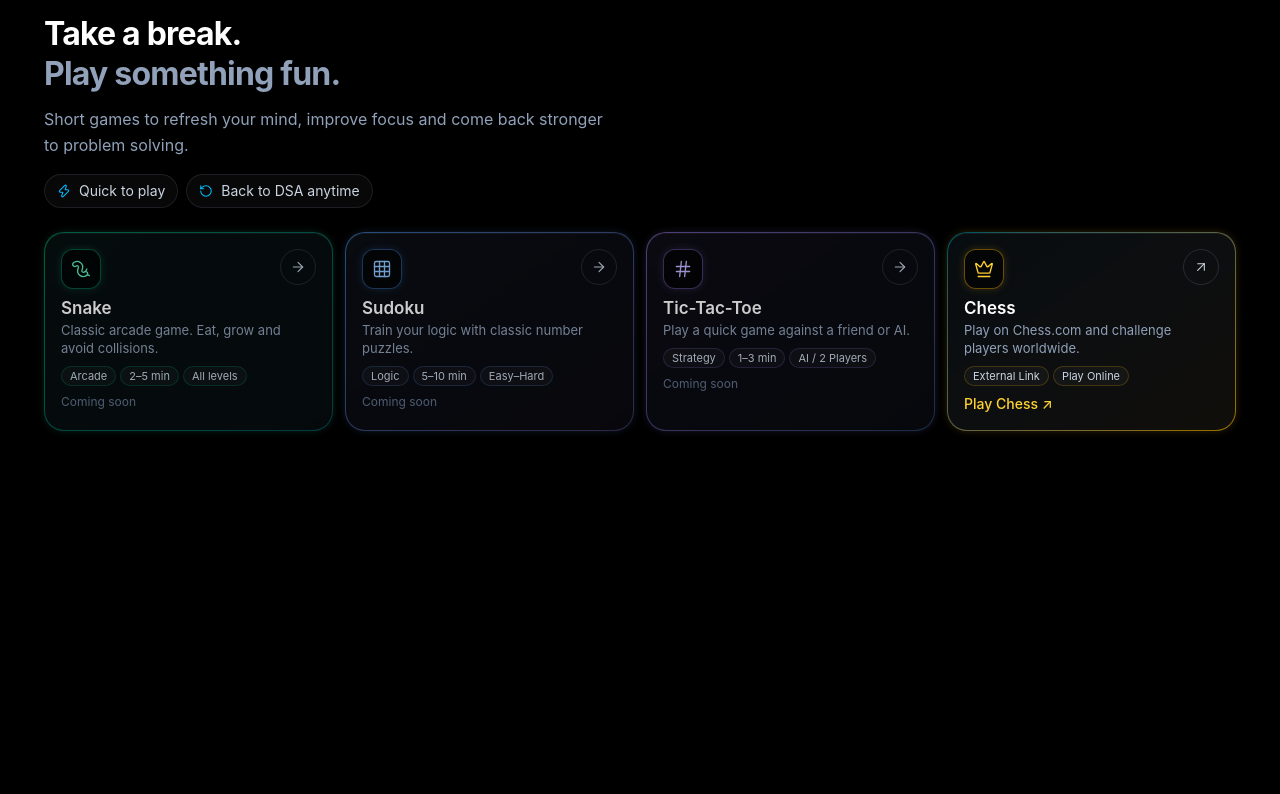
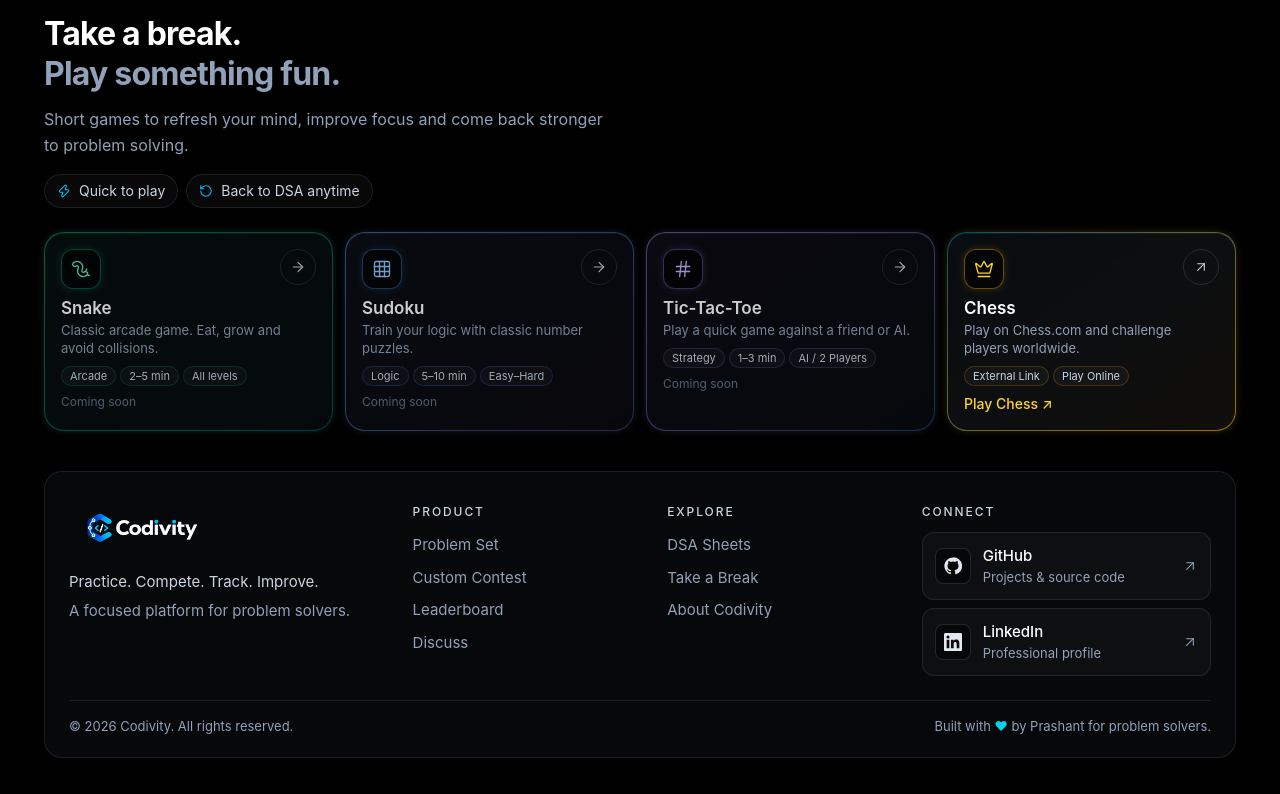
Before and after one commit to Prash072004/Codivity, a React (Vite) app in the folder frontend/: page / in a window 1280 px wide. Shown: the part 640-1434 px from the top of the page. Before the commit the page ends 1123 px from the top, so only its background shows below. Built offline with nearby package versions, Linux system fonts and the light colour scheme; no server answers.

Commit message:
added a footer.

```diff
--- /dev/null
+++ b/frontend/src/components/Footer.jsx
@@ -0,0 +1,106 @@
+import { Link } from "react-router";
+import { ArrowUpRight } from "lucide-react";
+
+const GITHUB_URL = "https://github.com/Prash072004";
+const LINKEDIN_URL = "https://www.linkedin.com/in/prashant-r-33991a2a8";
+
+const PRODUCT_LINKS = [
+    { to: "/problem-set", label: "Problem Set" },
+    { to: "/custom-contest", label: "Custom Contest" },
+    { to: "/leaderboard", label: "Leaderboard" },
+    { to: "/discuss", label: "Discuss" },
+];
+
+const linkClass =
+    "w-fit rounded text-[15px] text-slate-400 no-underline transition-colors duration-200 hover:text-white focus-visible:outline-none focus-visible:ring-2 focus-visible:ring-sky-400/60 motion-reduce:transition-none";
+
+function GithubIcon() {
+    return (
+        <svg viewBox="0 0 24 24" width="18" height="18" fill="currentColor" aria-hidden="true">
+            <path d="M12 .5a11.5 11.5 0 0 0-3.64 22.41c.58.1.79-.25.79-.56v-2c-3.2.7-3.88-1.37-3.88-1.37-.52-1.33-1.28-1.69-1.28-1.69-1.04-.71.08-.7.08-.7 1.15.08 1.76 1.19 1.76 1.19 1.02 1.76 2.69 1.25 3.34.96.1-.74.4-1.25.73-1.54-2.55-.29-5.24-1.28-5.24-5.69 0-1.26.45-2.28 1.19-3.09-.12-.29-.52-1.46.11-3.05 0 0 .97-.31 3.17 1.18a11 11 0 0 1 5.77 0c2.2-1.49 3.17-1.18 3.17-1.18.63 1.59.23 2.76.11 3.05.74.81 1.19 1.83 1.19 3.09 0 4.42-2.7 5.39-5.27 5.68.41.36.78 1.06.78 2.14v3.17c0 .31.21.67.8.56A11.5 11.5 0 0 0 12 .5Z" />
+        </svg>
+    );
+}
+
+function LinkedinIcon() {
+    return (
+        <svg viewBox="0 0 24 24" width="18" height="18" fill="currentColor" aria-hidden="true">
+            <path d="M20.45 20.45h-3.56v-5.57c0-1.33-.03-3.04-1.85-3.04-1.86 0-2.14 1.45-2.14 2.94v5.67H9.34V9h3.42v1.56h.05c.48-.9 1.64-1.85 3.37-1.85 3.6 0 4.27 2.37 4.27 5.45v6.29ZM5.34 7.43a2.07 2.07 0 1 1 0-4.14 2.07 2.07 0 0 1 0 4.14ZM7.12 20.45H3.56V9h3.56v11.45ZM22.22 0H1.77C.79 0 0 .77 0 1.73v20.54C0 23.23.79 24 1.77 24h20.45c.98 0 1.78-.77 1.78-1.73V1.73C24 .77 23.2 0 22.22 0Z" />
+        </svg>
+    );
+}
+
+function ProfileCard({ href, icon, title, description }) {
+    return (
+        <a
+            href={href}
+            target="_blank"
+            rel="noopener noreferrer"
+            className="group flex items-center gap-3 rounded-xl border border-slate-400/15 bg-white/[0.03] p-3 no-underline transition-colors duration-200 hover:border-cyan-400/40 focus-visible:outline-none focus-visible:ring-2 focus-visible:ring-sky-400/60 motion-reduce:transition-none"
+        >
+            <span className="flex size-9 shrink-0 items-center justify-center rounded-lg border border-slate-400/20 bg-black/50 text-slate-200 transition-colors duration-200 group-hover:text-cyan-300">
+                {icon}
+            </span>
+            <span className="min-w-0 flex-1">
+                <span className="block text-[15px] font-medium text-white">{title}</span>
+                <span className="block text-[13px] text-slate-400">{description}</span>
+            </span>
+            <ArrowUpRight size={16} strokeWidth={1.6} className="shrink-0 text-slate-400 transition-colors duration-200 group-hover:text-cyan-300" aria-hidden="true" />
+        </a>
+    );
+}
+
+function ColumnHeading({ children }) {
+    return <h3 className="m-0 mb-3 text-xs font-medium uppercase tracking-[0.16em] text-slate-300">{children}</h3>;
+}
+
+export function Footer() {
+    return (
+        <footer className="w-full px-4 pb-6 font-sans md:px-6 xl:px-8">
+            <div className="rounded-[18px] border border-slate-400/15 bg-[rgba(8,9,12,0.9)] px-6 pt-8 pb-5 max-sm:px-5">
+                <div className="grid gap-8 md:grid-cols-2 lg:grid-cols-[1.4fr_1fr_1fr_1.3fr]">
+                    <div>
+                        <Link to="/" aria-label="Codivity home" className="inline-block rounded focus-visible:outline-none focus-visible:ring-2 focus-visible:ring-sky-400/60">
+                            <img src="/codivity-logo.png" alt="Codivity" className="h-12 w-auto object-contain" />
+                        </Link>
+                        <p className="mt-3 mb-0 text-[15px] leading-relaxed text-slate-300">Practice. Compete. Track. Improve.</p>
+                        <p className="mt-1 mb-0 text-[15px] leading-relaxed text-slate-400">A focused platform for problem solvers.</p>
+                    </div>
+
+                    <nav aria-label="Product">
+                        <ColumnHeading>Product</ColumnHeading>
+                        <ul className="m-0 flex list-none flex-col gap-2 p-0">
+                            {PRODUCT_LINKS.map(({ to, label }) => (
+                                <li key={to}><Link to={to} className={linkClass}>{label}</Link></li>
+                            ))}
+                        </ul>
+                    </nav>
+
+                    <nav aria-label="Explore">
+                        <ColumnHeading>Explore</ColumnHeading>
+                        <ul className="m-0 flex list-none flex-col gap-2 p-0">
+                            <li><Link to="/create-sheet" className={linkClass}>DSA Sheets</Link></li>
+                            <li><a href="#take-a-break" className={linkClass}>Take a Break</a></li>
+                            <li><Link to="/about" className={linkClass}>About Codivity</Link></li>
+                        </ul>
+                    </nav>
+
+                    <div>
+                        <ColumnHeading>Connect</ColumnHeading>
+                        <div className="flex flex-col gap-2">
+                            <ProfileCard href={GITHUB_URL} icon={<GithubIcon />} title="GitHub" description="Projects & source code" />
+                            <ProfileCard href={LINKEDIN_URL} icon={<LinkedinIcon />} title="LinkedIn" description="Professional profile" />
+                        </div>
+                    </div>
+                </div>
+
+                <div className="mt-6 flex flex-col gap-1 border-t border-slate-400/15 pt-4 text-[13px] text-slate-400 sm:flex-row sm:items-center sm:justify-between">
+                    <p className="m-0">© {new Date().getFullYear()} Codivity. All rights reserved.</p>
+                    <p className="m-0">
+                        Built with <span className="text-cyan-400" aria-label="love">♥</span> by Prashant for problem solvers.
+                    </p>
+                </div>
+            </div>
+        </footer>
+    );
+}
--- a/frontend/src/components/GamesSection.jsx
+++ b/frontend/src/components/GamesSection.jsx
@@ -111,7 +111,7 @@ function GameCard({ game }) {
 
 export function GamesSection() {
     return (
-        <section className="w-full px-4 pt-8 pb-10 font-sans md:px-6 xl:px-8">
+        <section id="take-a-break" className="w-full px-4 pt-8 pb-10 font-sans md:px-6 xl:px-8">
             <div className="flex items-center gap-3 text-xs font-medium uppercase tracking-[0.2em] text-slate-400">
                 <span className="h-px w-8 bg-sky-400" aria-hidden="true" />
                 Take a break
--- a/frontend/src/pages/Home.jsx
+++ b/frontend/src/pages/Home.jsx
@@ -1,6 +1,7 @@
 import { Navbar } from "../components/Navbar";
 import { FeatureCard } from "../components/FeatureCard";
 import { GamesSection } from "../components/GamesSection";
+import { Footer } from "../components/Footer";
 import { FileCode, Trophy, ChartColumn, Library } from "lucide-react";
 
 export function Home() {
@@ -56,5 +57,7 @@ export function Home() {
         </section>
 
         <GamesSection />
+
+        <Footer />
     </div>
 }
```
